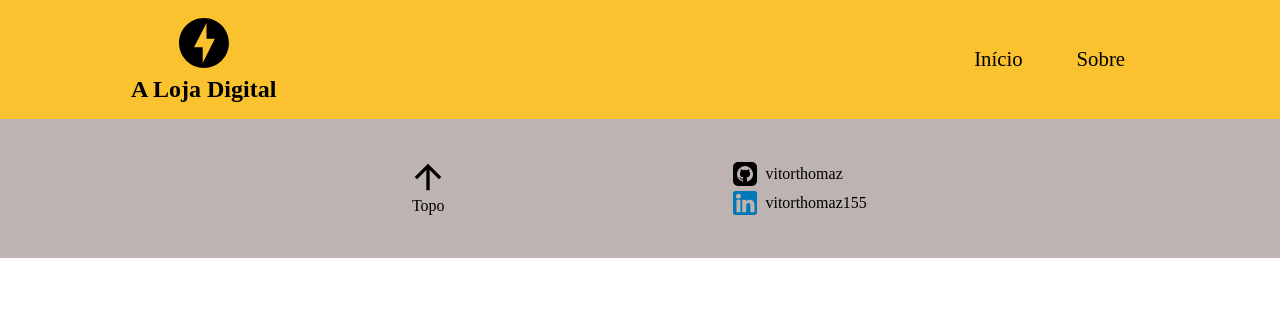
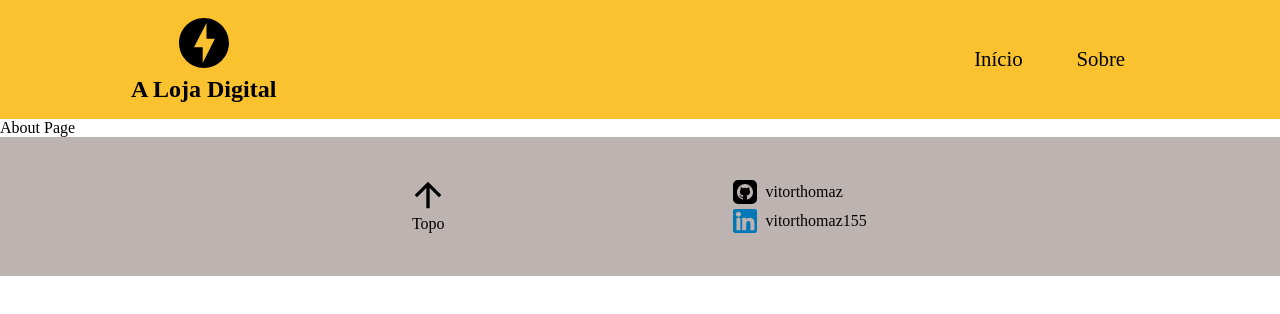
Before and after one commit to vitorthomaz/store-prototype, a React app: page / in a window 1280 px wide. Both pictures are taken after a click on the item "Sobre". Shown: the top 314 px of the page. Built offline with nearby package versions, Linux system fonts and the light colour scheme.

Commit message:
refactor: Added route path constants file

```diff
--- a/src/components/Header/index.js
+++ b/src/components/Header/index.js
@@ -4,6 +4,8 @@ import { useHistory } from 'react-router-dom';
 import { List as ButtonList, Logo } from '../../components';
 
 import { Container, Link } from './styles';
+
+import path from '../../constants/paths';
 
 const styles = 'width: 20%;justify-content: space-around;';
 
@@ -14,13 +16,13 @@ const Header = () => {
       description: 'Goes to Home Page',
       text: 'Início',
       Component: Link,
-      action: () => () => history.push('/')
+      action: () => () => history.push(path.HOME)
     },
     {
       description: 'Goes to About Page',
       text: 'Sobre',
       Component: Link,
-      action: () => () => history.push('/about')
+      action: () => () => history.push(path.ABOUT)
     }
   ];
 
--- /dev/null
+++ b/src/constants/paths.js
@@ -0,0 +1,6 @@
+const BASEPATH = '/';
+const HOME = '/';
+const PRODUCTS = '/products';
+const ABOUT = '/about';
+
+export default { BASEPATH, HOME, PRODUCTS, ABOUT };
--- /dev/null
+++ b/src/pages/About/index.js
@@ -0,0 +1,9 @@
+import React from 'react';
+
+// import { Container } from './styles';
+
+function About() {
+  return <span>About Page</span>;
+}
+
+export default About;
--- a/src/routes.js
+++ b/src/routes.js
@@ -3,6 +3,10 @@ import { Switch, Route } from 'react-router-dom';
 
 import Home from './pages/Home';
 import Products from './pages/Products';
+import About from './pages/About';
+
+import path from './constants/paths';
+console.log(path);
 
 const AppRoutes = () => {
   return (
@@ -19,13 +23,18 @@ const AppRoutes = () => {
 const routes = [
   {
     description: 'Home page',
-    path: '/',
+    path: path.HOME,
     Component: Home
   },
   {
     description: 'Product list',
-    path: '/products',
+    path: path.PRODUCTS,
     Component: Products
+  },
+  {
+    description: 'About page',
+    path: path.ABOUT,
+    Component: About
   }
 ];
 
```
